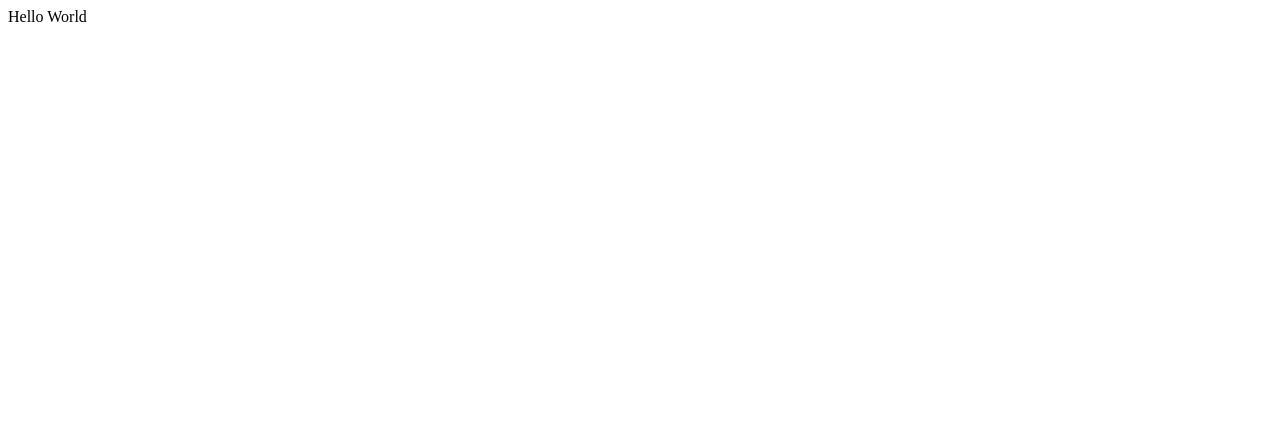
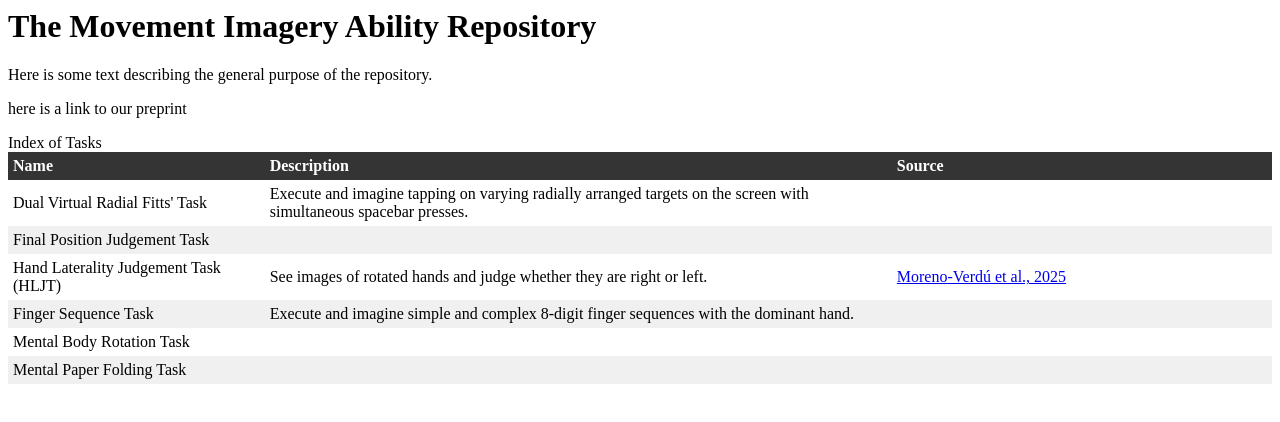
Before and after one commit to motorimageryability/motorimageryability.github.io, a plain HTML site: page index.html in a window 1280 px wide. Drawn offline with Linux system fonts and the light colour scheme.

Commit message:
Add files via upload

```diff
--- a/index.html
+++ b/index.html
@@ -1 +1,103 @@
-</b>Hello World</b>
+<style>
+.table_component {
+    overflow: auto;
+    width: 100%;
+}
+
+.table_component table {
+    border: 0px solid #dededf;
+    height: 100px;
+    width: 100%;
+    table-layout: fixed;
+    border-collapse: collapse;
+    border-spacing: 1px;
+    text-align: left;
+}
+
+.table_component caption {
+    caption-side: top;
+    text-align: left;
+}
+
+.table_component th {
+    border: 0px solid #dededf;
+    background-color: #343434;
+    color: #ffffff;
+    padding: 5px;
+}
+
+.table_component td {
+    border: 0px solid #dededf;
+    padding: 5px;
+}
+
+.table_component tr:nth-child(even) td {
+    background-color: #f0f0f0;
+    color: #000000;
+}
+
+.table_component tr:nth-child(odd) td {
+    background-color: #ffffff;
+    color: #000000;
+}
+</style>
+
+
+
+<h1>The Movement Imagery Ability Repository</h1>
+
+<p> Here is some text describing the general purpose of the repository.</p>
+<p> here is a link to our preprint </p>
+
+<div class="table_component" role="region" tabindex="0">
+<table>
+    <caption>Index of Tasks</caption>
+    <thead>
+        <tr>
+            <th style="width:20%">Name</th>
+            <th style="width:50%">Description</th>
+			<th style="width:30%">Source</th>
+        </tr>
+    </thead>
+    <tbody>
+
+		<tr>
+            <td>Dual Virtual Radial Fitts' Task</td>
+            <td>Execute and imagine tapping on varying radially arranged targets on the screen with simultaneous spacebar presses.</td>
+			<td></td>
+        </tr>
+
+		<tr>
+            <td>Final Position Judgement Task</td>
+            <td></td>
+			<td></td>
+        </tr>
+
+        <tr>
+            <td>Hand Laterality Judgement Task (HLJT)</td>
+            <td>See images of rotated hands and judge whether they are right or left.</td>
+			<td><a href="https://doi.org/10.1016/j.neuroscience.2025.02.056">Moreno-Verdú et al., 2025</a></td>
+        </tr>
+        <tr>
+
+            <td>Finger Sequence Task</td>
+            <td>Execute and imagine simple and complex 8-digit finger sequences with the dominant hand.</td>
+			<td></td>
+        </tr>
+        <tr>
+
+            <td>Mental Body Rotation Task</td>
+            <td></td>
+			<td></td>
+        </tr>
+        <tr>
+
+            <td>Mental Paper Folding Task</td>
+            <td></td>
+			<td></td>
+        </tr>
+
+    </tbody>
+</table>
+<!-- <div style="margin-top:8px">Made with <a href="https://www.htmltables.io/" target="_blank">HTML Tables</a></div> -->
+</div>
```
